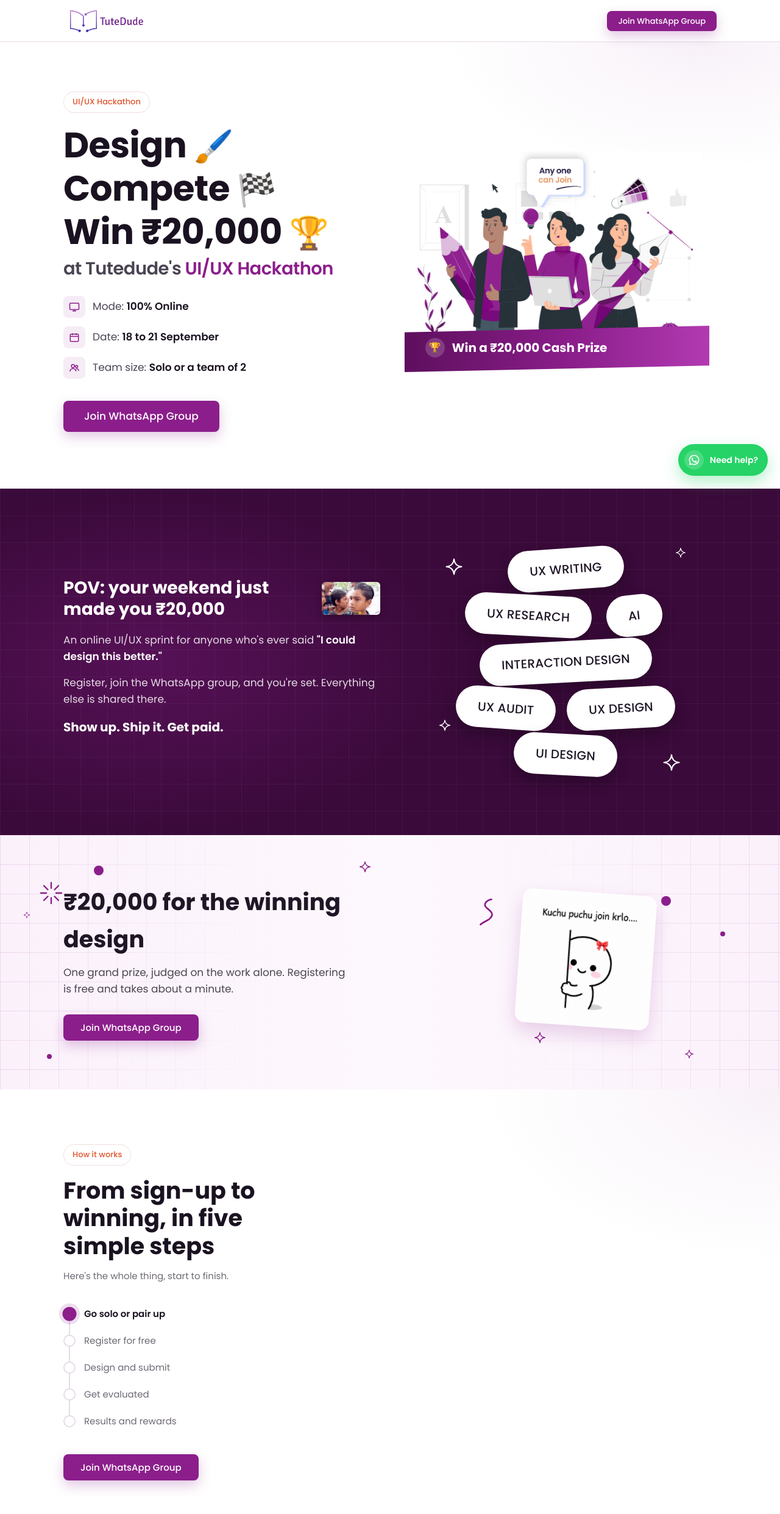
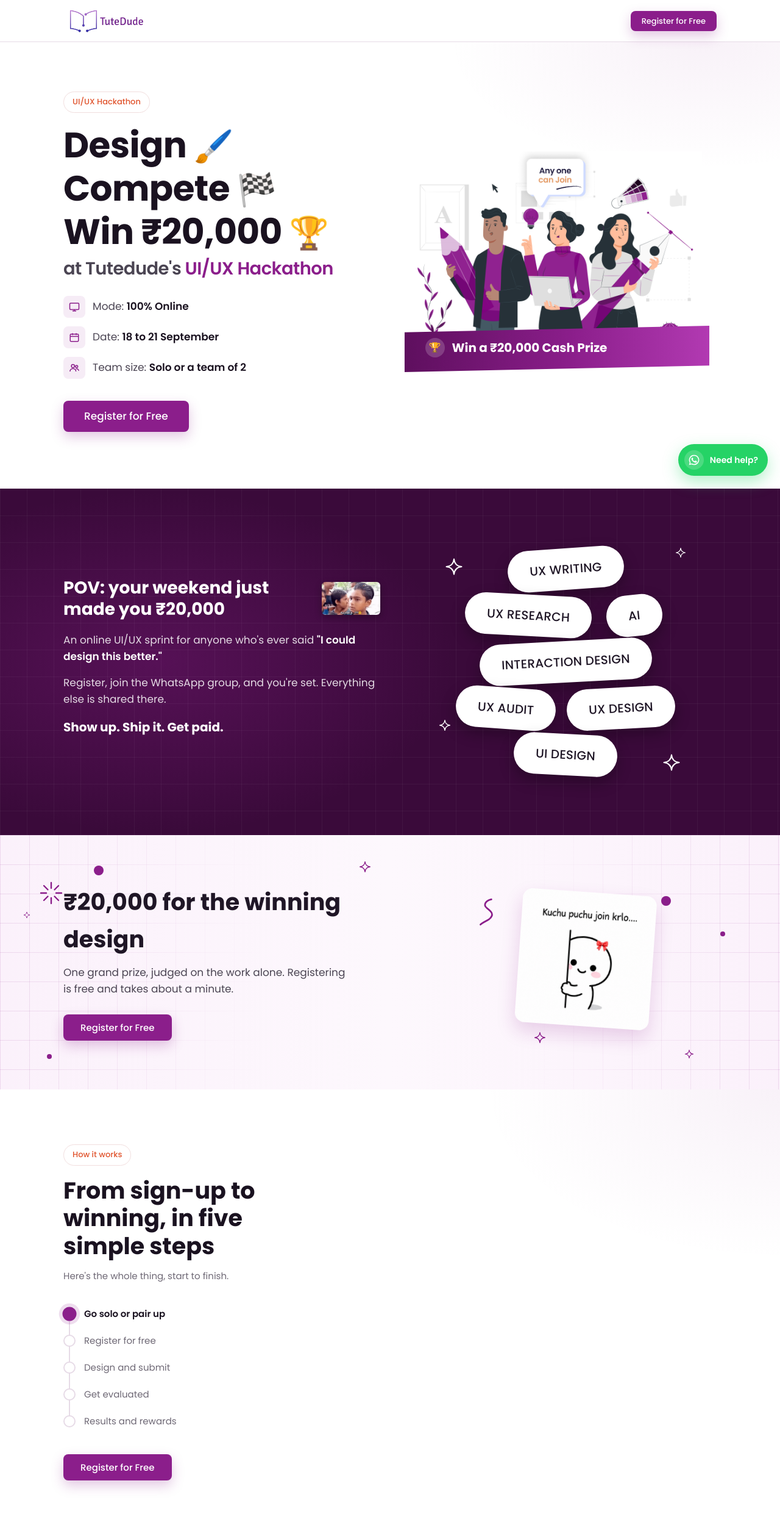
Before and after one commit to rajnishpark03/tutedude-uiux-hackathon, a plain HTML site: page index.html in a window 1280 px wide. Shown: the top 2482 px of the page at 61% size. Drawn offline with Linux system fonts and the light colour scheme.

Commit message:
CTAs go to registration form; WhatsApp join after registering

```diff
--- a/index.html
+++ b/index.html
@@ -10,7 +10,7 @@
   <link rel="preconnect" href="https://fonts.googleapis.com" />
   <link rel="preconnect" href="https://fonts.gstatic.com" crossorigin />
   <link href="https://fonts.googleapis.com/css2?family=Poppins:wght@400;500;600;700;800&display=swap" rel="stylesheet" />
-  <link rel="stylesheet" href="styles.css?v=54" />
+  <link rel="stylesheet" href="styles.css?v=55" />
 </head>
 <body>
 
@@ -20,7 +20,7 @@
       <a href="#" class="logo" aria-label="Tutedude home">
         <img src="assets/tutedude-logo.png" alt="TuteDude" width="468" height="135" />
       </a>
-      <a href="https://chat.whatsapp.com/KQW0pAq097EKT41I3hnFwi?mode=gi_t" target="_blank" rel="noopener" class="btn btn--primary btn--sm">Join WhatsApp Group</a>
+      <a href="https://uiux-hackathon-registration.vercel.app/" class="btn btn--primary btn--sm">Register for Free</a>
     </div>
   </header>
 
@@ -57,7 +57,7 @@
           </li>
         </ul>
 
-        <a href="https://chat.whatsapp.com/KQW0pAq097EKT41I3hnFwi?mode=gi_t" target="_blank" rel="noopener" class="btn btn--primary">Join WhatsApp Group</a>
+        <a href="https://uiux-hackathon-registration.vercel.app/" class="btn btn--primary">Register for Free</a>
       </div>
 
       <div class="hero__visual">
@@ -120,7 +120,7 @@
       <div class="prize-banner__text">
         <h2>₹20,000 for the winning design</h2>
         <p>One grand prize, judged on the work alone. Registering is free and takes about a minute.</p>
-        <a href="https://chat.whatsapp.com/KQW0pAq097EKT41I3hnFwi?mode=gi_t" target="_blank" rel="noopener" class="btn btn--primary">Join WhatsApp Group</a>
+        <a href="https://uiux-hackathon-registration.vercel.app/" class="btn btn--primary">Register for Free</a>
       </div>
       <figure class="prize-banner__meme">
         <img src="assets/meme-kuchu-puchu.png" alt="Cute doodle character peeking from behind a pole, captioned Kuchu puchu join krlo" width="640" height="640" loading="lazy" />
@@ -142,7 +142,7 @@
           <li data-step="3"><span class="progress__dot"></span><span class="progress__label">Get evaluated</span></li>
           <li data-step="4"><span class="progress__dot"></span><span class="progress__label">Results and rewards</span></li>
         </ol>
-        <a href="https://chat.whatsapp.com/KQW0pAq097EKT41I3hnFwi?mode=gi_t" target="_blank" rel="noopener" class="btn btn--primary process__cta">Join WhatsApp Group</a>
+        <a href="https://uiux-hackathon-registration.vercel.app/" class="btn btn--primary process__cta">Register for Free</a>
       </div>
 
       <ol class="steps">
@@ -314,7 +314,7 @@
           </div>
         </div>
         <div class="cta__right">
-          <a href="https://chat.whatsapp.com/KQW0pAq097EKT41I3hnFwi?mode=gi_t" target="_blank" rel="noopener" class="btn btn--light">Join WhatsApp Group</a>
+          <a href="https://uiux-hackathon-registration.vercel.app/" class="btn btn--light">Register for Free</a>
         </div>
       </div>
     </div>
@@ -337,6 +337,6 @@
     <span class="help-fab__text">Need help?</span>
   </a>
 
-  <script src="script.js?v=54"></script>
+  <script src="script.js?v=55"></script>
 </body>
 </html>
```
